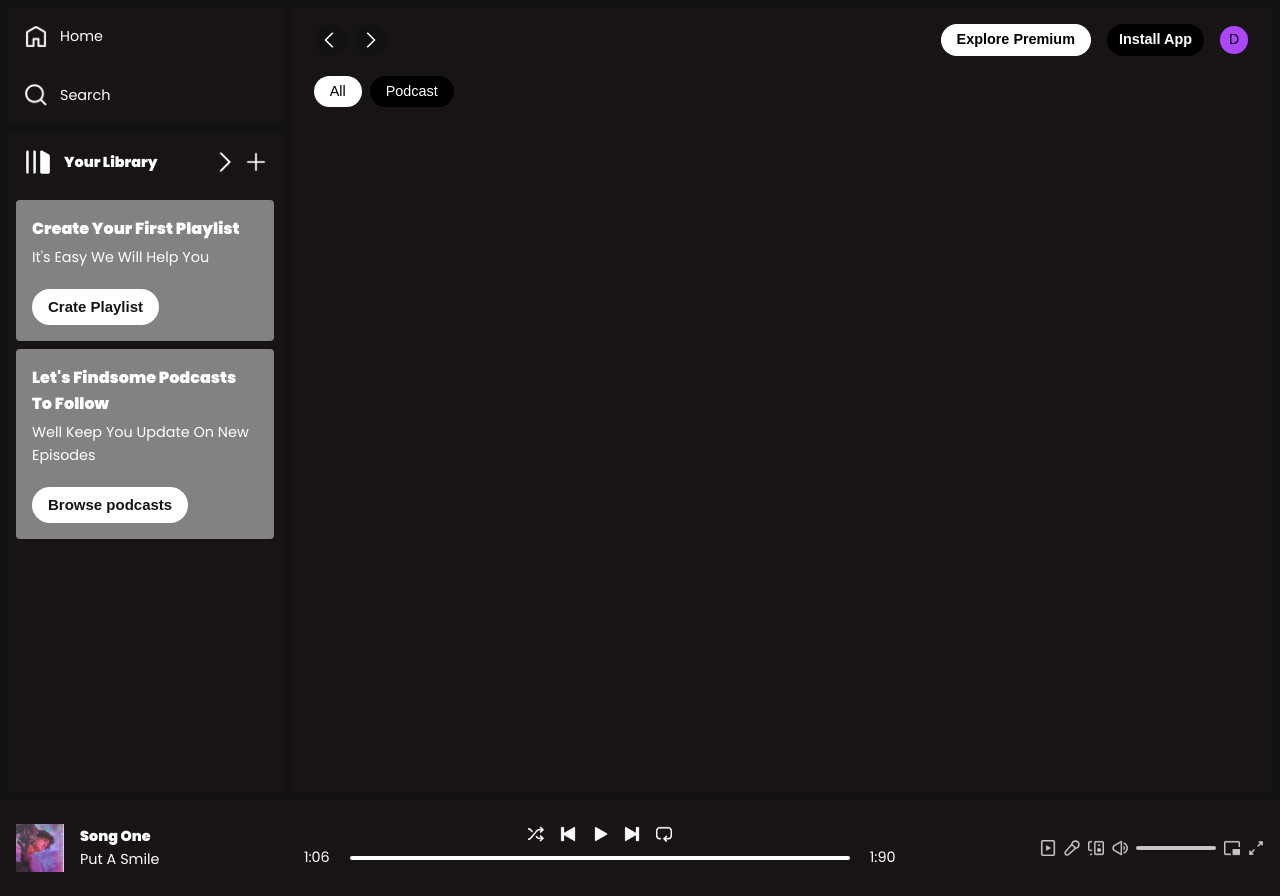
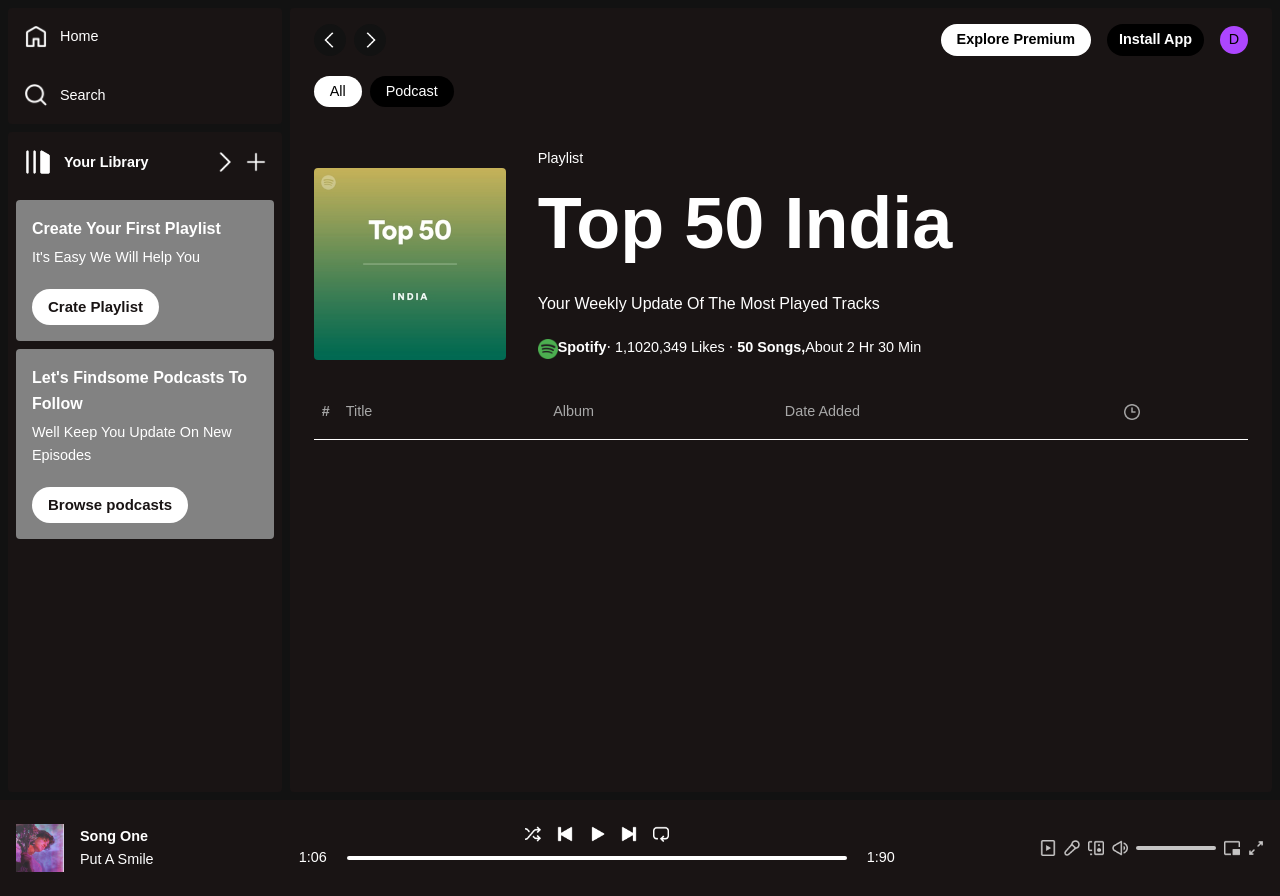
Before and after one commit to raff-E12/react-spotify-clone, a React (Vite) app in the folder Frontend/: page /album/1 in a window 1280 px wide. Built offline with nearby package versions, Linux system fonts and the light colour scheme; a web font is replaced by a local one.

Commit message:
feat: Iniziazione della display-album

```diff
--- a/Frontend/src/App.css
+++ b/Frontend/src/App.css
@@ -20,7 +20,7 @@
     body{
       background-color: var(--spotify-dark);
       color: var(--spotify-white);
-      font-family: var(--font-poppins);
+      font-family: var(--font-montserrat);
       text-transform: capitalize;
       width: 100%;
     }
@@ -263,6 +263,14 @@
     .overflow-sc{
       @apply flex overflow-auto;
     }
+
+    .playlist-show-songs{
+      @apply mt-10 flex gap-8 flex-col md:flex-row md:items-end;
+    }
+
+    .grid-song-id-pres{
+      @apply grid grid-cols-3 sm:grid-cols-4 mt-10 mb-4 pl-2 text-[#a7a7a7];
+    }
   }
 
  /***** End Tailwind Css Classes *****/
--- a/Frontend/src/assets/layout/DisplayAlbum.jsx
+++ b/Frontend/src/assets/layout/DisplayAlbum.jsx
@@ -1,10 +1,38 @@
 import React from 'react'
 import Navbar from '../components/Navbar'
+import { useParams } from 'react-router'
+import { albumsData, assets, icons } from '../js/assets';
 
 export default function DisplayAlbum() {
+    const {id} = useParams();
+    const albums_data = albumsData[id];
+    // console.log(albums_data);
+
   return (
     <>
      <Navbar />
+     <div className='playlist-show-songs'>
+        <img src={albums_data.image} alt="album" className='w-48 rounded'/>
+        <div className='flex flex-col'>
+            <p>Playlist</p>
+            <h2 className='text-5xl font-bold mb-4 md:text-7xl'>{albums_data.name}</h2>
+            <h4>{albums_data.desc}</h4>
+            <p className='mt-1'>
+                <img src={icons.spotify_logo} alt="logo-spotify" className='inline-block w-5'/>
+                <b>Spotify</b>
+                ⋅ 1,1020,349 likes
+                ⋅ <b>50 songs,</b>
+                about 2 hr 30 min
+            </p>
+        </div>
+     </div>
+     <div className='grid-song-id-pres'>
+        <p><b className='mr-4'>#</b>Title</p>
+        <p>Album</p>
+        <p className='hidden sm:block'>Date Added</p>
+        <img src={icons.clock_icon} alt="icons" className='m-auto w-4'/>
+     </div>
+     <hr />
     </>
   )
 }
```
